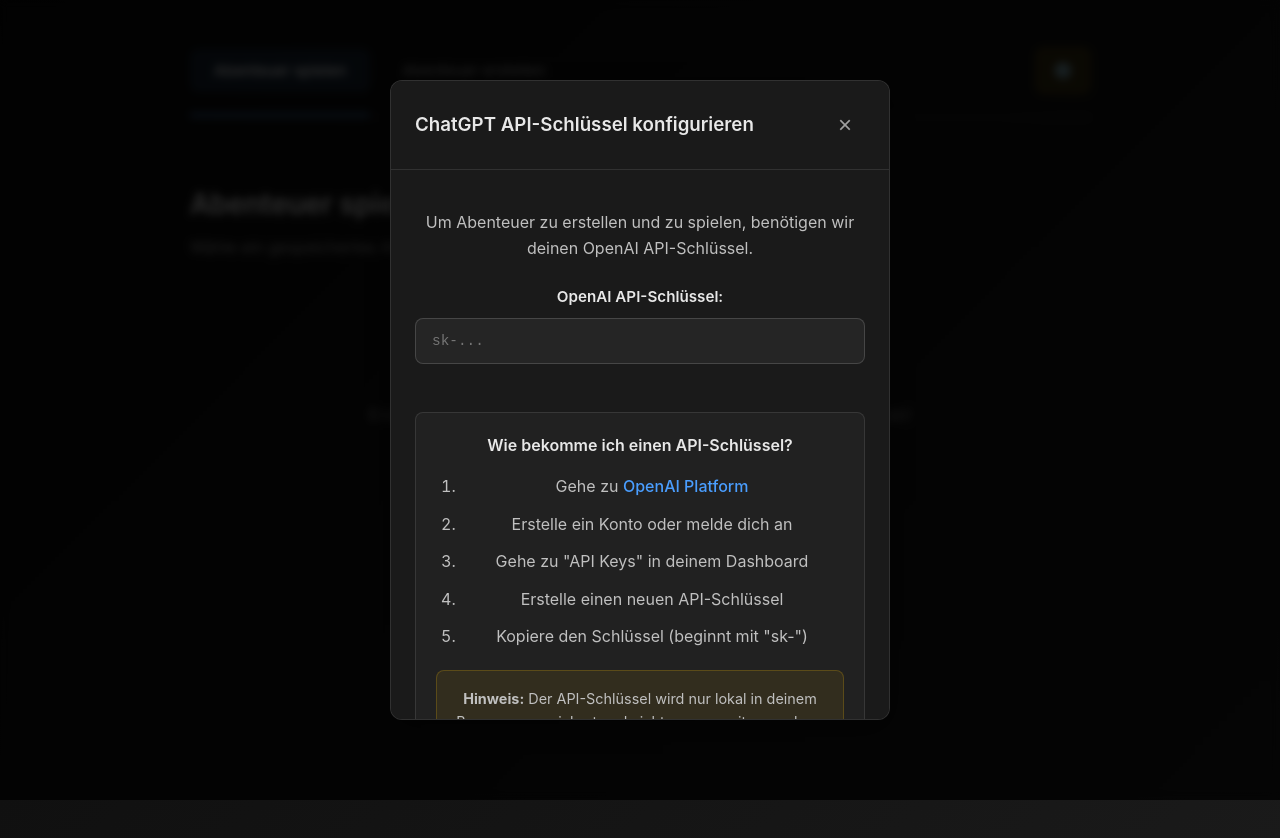
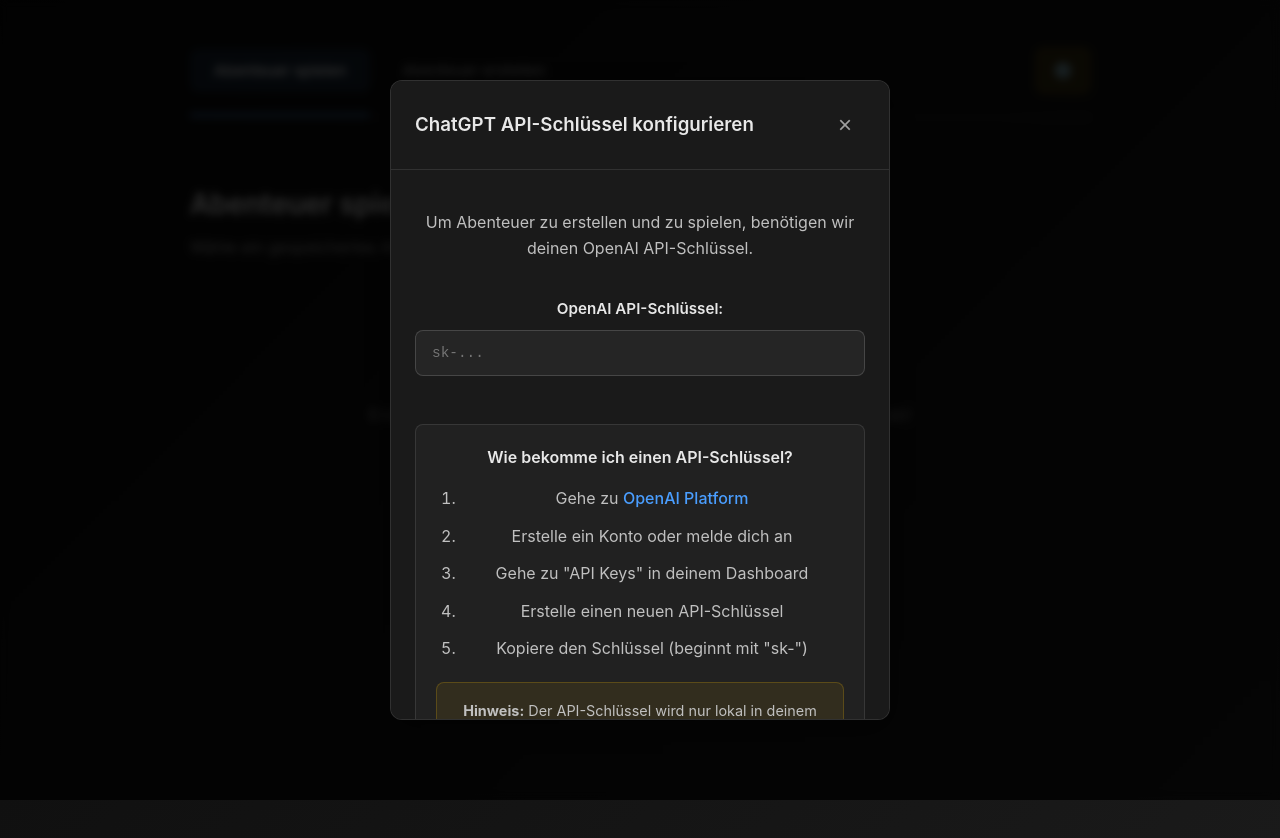
Before and after one commit to rostigerloeffel/plot-o-matic, a React (Vite) app: page / in a window 1280 px wide. Both pictures are taken after a click on the button "⚙️". Shown: the top 838 px of the page. Built offline with nearby package versions, Linux system fonts and the light colour scheme.

Commit message:
Improve form label spacing - Add top margin to first label in form groups for better visual separation

```diff
--- a/src/index.css
+++ b/src/index.css
@@ -889,6 +889,10 @@ body {
   font-size: 0.95rem;
 }
 
+.form-group label:first-child {
+  margin-top: 0.75rem;
+}
+
 .form-group small {
   color: #808080;
   font-size: 0.85rem;
```
